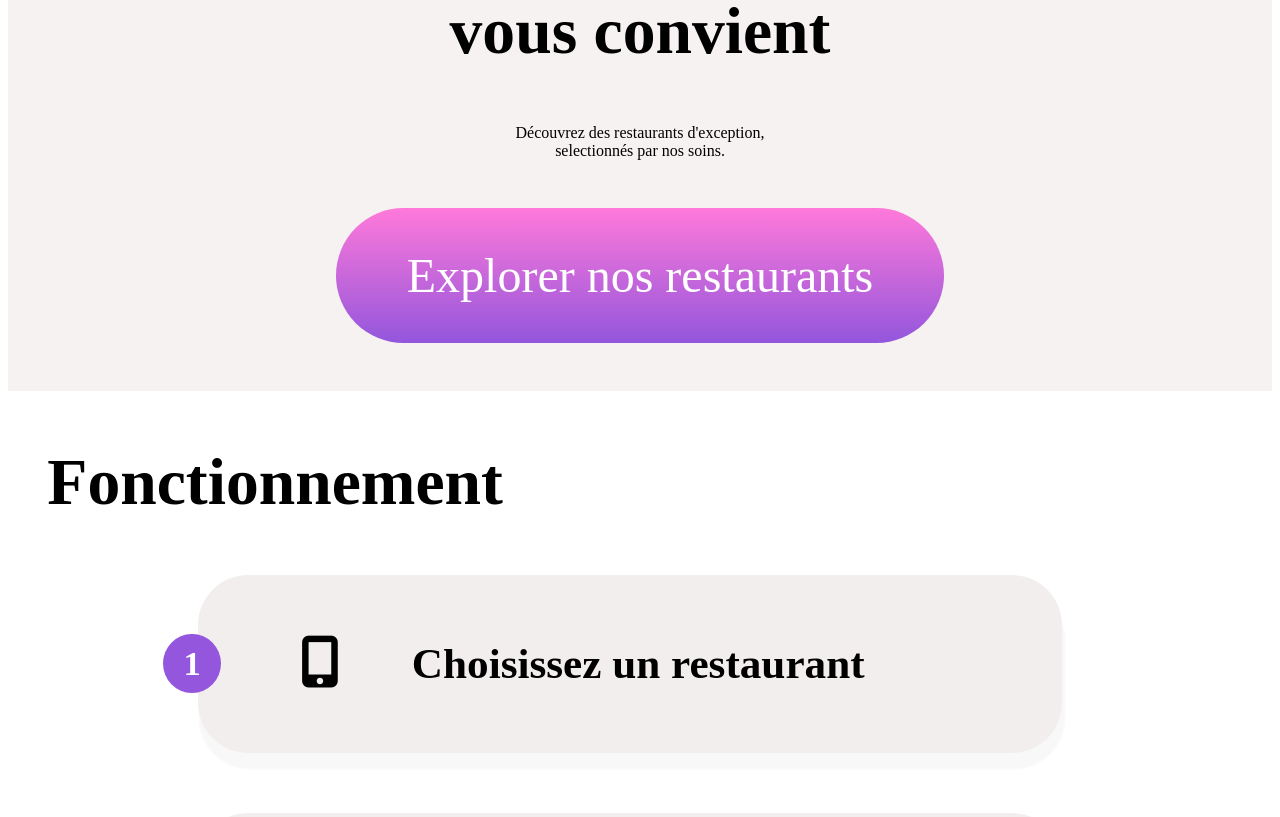
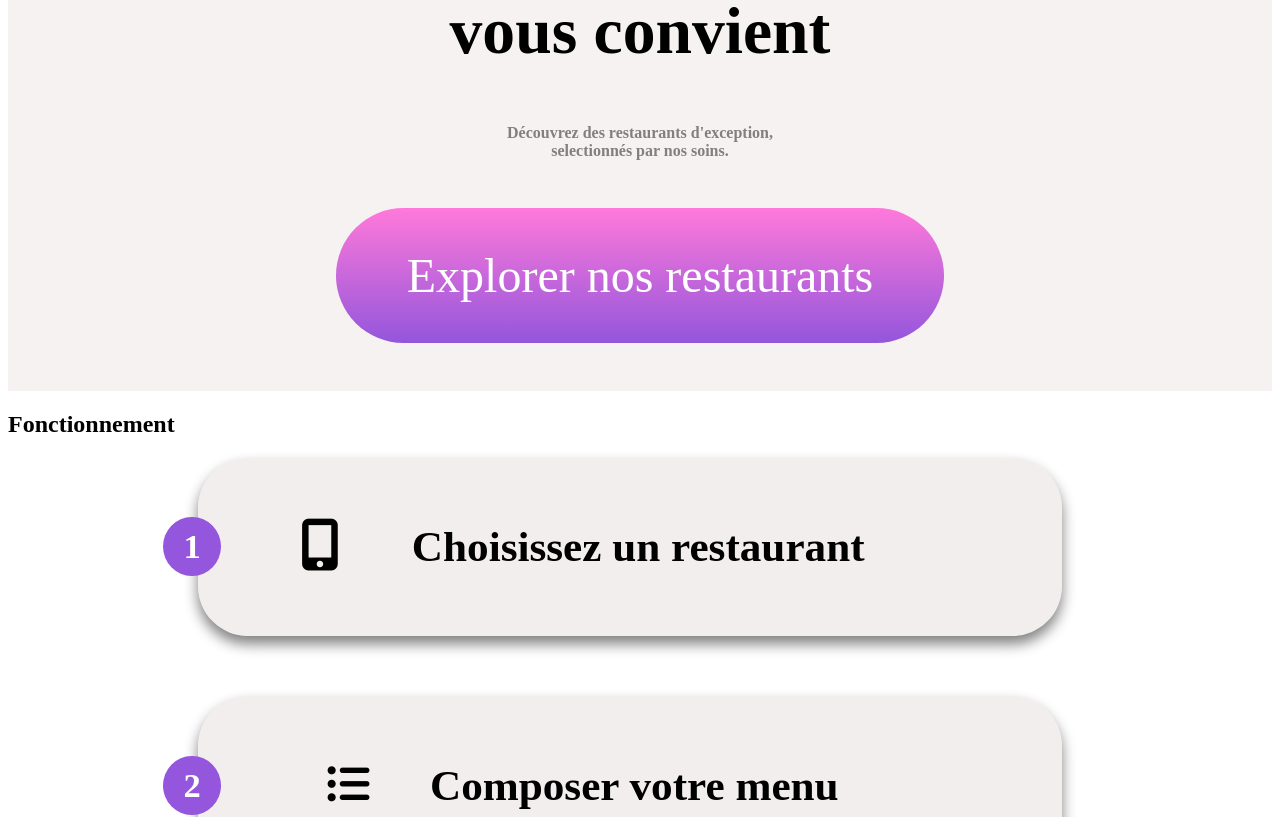
Before and after one commit to nicolasdumoulininfo/DUMOULINNicolas_03_26062021, a website: page index.html in a window 1280 px wide. Shown: the part 480-1297 px from the top of the page. Drawn offline with Linux system fonts and the light colour scheme; a web font is replaced by a local one.

Commit message:
point tuteur

```diff
--- a/index.html
+++ b/index.html
@@ -28,13 +28,13 @@
                 </div>
 
                 <div>
-                    <!--Textes et message introduction-->
+                    <!--Textes et message introduction - A CORRIGER (LES DOUBLES TIRETS)-->
                     <div>
-                        <h2 class="titre--h2-annonce">Réserver le menu qui</br>vous convient</h2>
+                        <h2 class="annonce__h2">Réserver le menu qui</br>vous convient</h2>
                     </div>
 
                     <div>
-                        <p class="titre--italic">Découvrez des restaurants d'exception,</br>selectionnés par nos soins.</p>
+                        <p class="annonce__commentaire">Découvrez des restaurants d'exception,</br>selectionnés par nos soins.</p>
                     </div>
 
                     <!--bouton nos restaurants-->
--- a/main.scss
+++ b/main.scss
@@ -39,15 +39,16 @@
     font-family: 'shrikhandregular';
 }
 */
-.titre{
+.annonce{
     font-weight: bold;
     font-family: 'shrikhandregular';
-    &--h2-annonce{
+    &__h2{
         font-size: 4.1rem;
         font-family: "roboto_condensedregular";
         }
-    &--italic{
+    &__commentaire{
             /*font-size: 3.1rem;*/
+            color: grey;
             font-family: "roboto_condensedregular";
         }
     &--h2-titre{
@@ -80,7 +81,7 @@
 .annonce{
     display: flex;
     width: 100%;
-    box-shadow: grey;
+    box-shadow: Grey;
     background-color: $couleur-fond-gris;
     flex-direction: column;
     text-align: center;
@@ -168,9 +169,11 @@
         cursor: pointer;
         width: 48rem;
         margin:0px 20px 60px 0px;
-        box-shadow:2px 15px 2px 1px #f8f8f8;
+        box-shadow:0px 8px 14px grey;
         &:hover {
-            background-color:pastel($couleur-secondaire);
+            background-color:lighten($couleur-secondaire, 20%);
+
+
         }
     }
 .position-icone{
```
Also changed, not shown: css/style.css, 1 other file.
